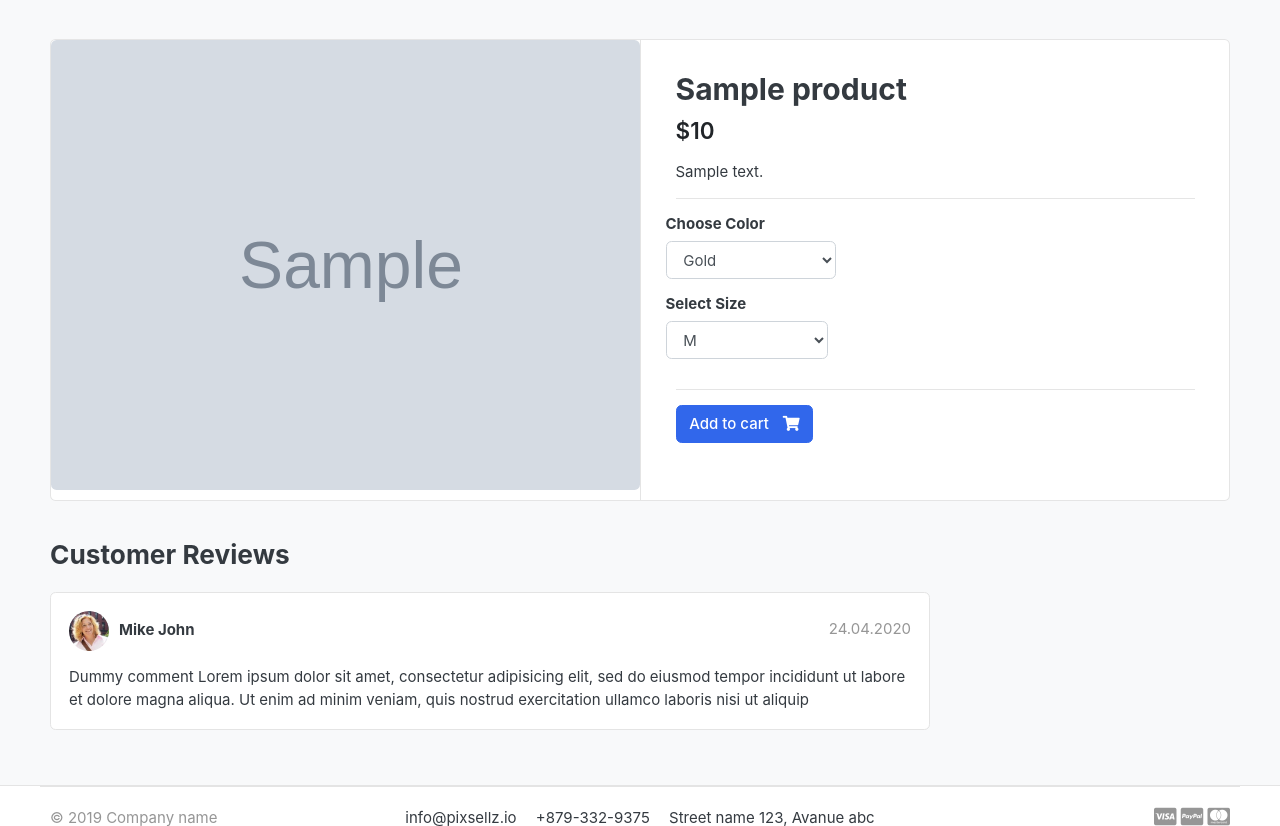
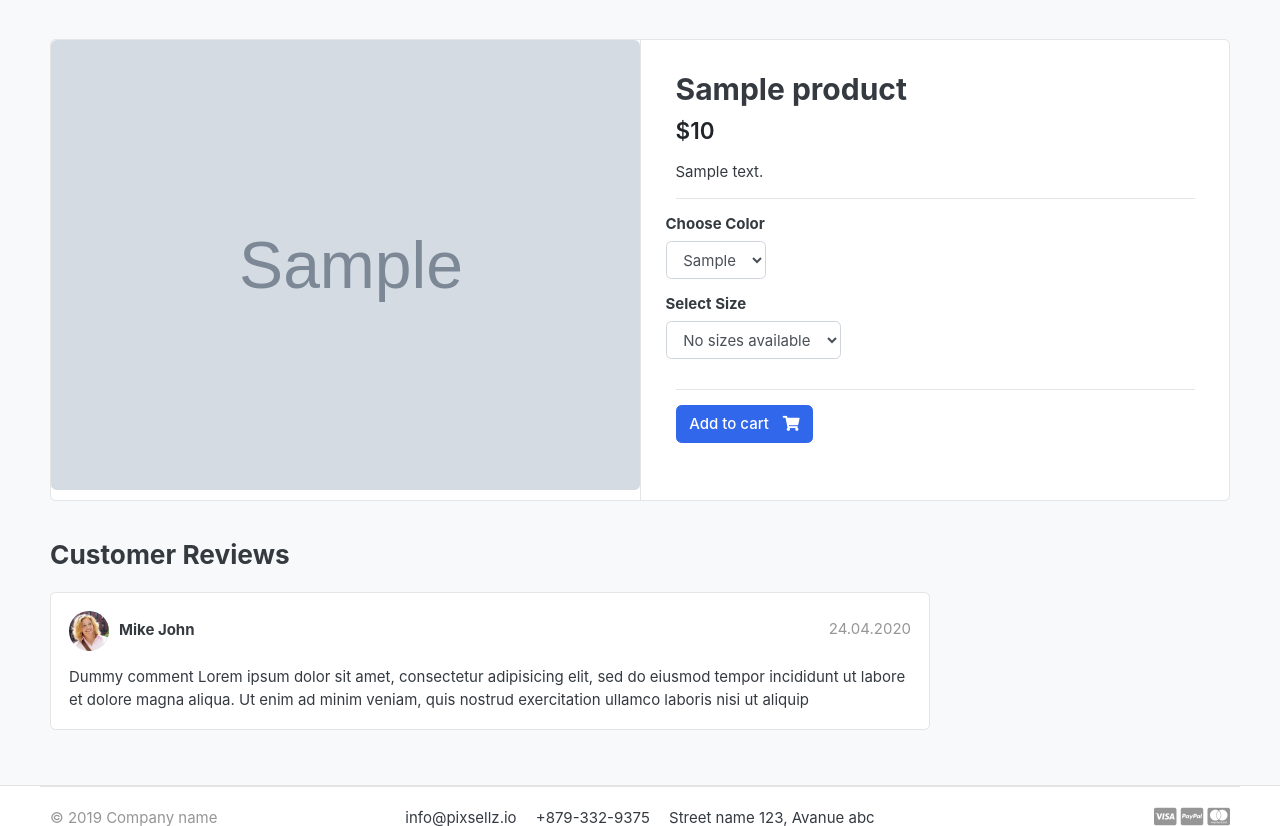
Before and after one commit to Kavi300717/Django-Ecommerce, a Django app: a page that uses templates/store/product_detail.html in a window 1280 px wide. Shown: the part 119-945 px from the top of the page. Run offline with Django 5.2, Linux system fonts and the light colour scheme; tables that the repository leaves empty hold one stand-in row (values such as "Sample post"); grey boxes marked "Sample" are stand-in pictures; some libraries are stand-ins or nearby versions; some web fonts are replaced.

Commit message:
Made some variation related solutions

```diff
--- a/carts/models.py
+++ b/carts/models.py
@@ -1,5 +1,5 @@
 from django.db import models
-from store.models import Product
+from store.models import Product, Variation
 
 # Create your models here.
 class Cart(models.Model):
@@ -11,6 +11,7 @@ class Cart(models.Model):
 
 class CartItem(models.Model):
     product  = models.ForeignKey(Product, on_delete=models.CASCADE)
+    varitions = models.ManyToManyField(Variation, blank=True)
     cart = models.ForeignKey(Cart, on_delete=models.CASCADE)
     quantity = models.IntegerField()
     size = models.CharField(max_length=50, null=True, blank=True)
--- a/carts/views.py
+++ b/carts/views.py
@@ -1,5 +1,5 @@
 from django.shortcuts import render, redirect
-from store.models import Product
+from store.models import Product, Variation
 from .models import Cart, CartItem
 from django.http import HttpResponse
 from django.core.exceptions import ObjectDoesNotExist
@@ -34,6 +34,7 @@ def add_cart(request, product_id):
         cart_item = CartItem.objects.get(product=product, cart=cart, size=size, color=color)
         cart_item.quantity += 1
         cart_item.save()
+        print(f"✓ Updated Cart: {product.product_name} | Color: {color or 'N/A'} | Size: {size or 'N/A'} | Quantity: {cart_item.quantity}")
     except CartItem.DoesNotExist:
         cart_item = CartItem.objects.create(
             product = product,
@@ -43,6 +44,7 @@ def add_cart(request, product_id):
             color = color,
         )
         cart_item.save()
+        print(f"✓ Added to Cart: {product.product_name} | Color: {color or 'N/A'} | Size: {size or 'N/A'} | Quantity: 1")
     return redirect('cart')
 
 def cart(request, total=0, quantity=0, cart_items=None):
--- a/store/views.py
+++ b/store/views.py
@@ -1,5 +1,5 @@
 from django.shortcuts import render, get_list_or_404, get_object_or_404
-from .models import Product
+from .models import Product, Variation
 from category.models import category
 from carts.models import CartItem
 from carts.views import _cart_id
@@ -40,6 +40,16 @@ def product_detail(request, category_slug, product_slug):
         single_product = Product.objects.get(category__slug=category_slug, slug=product_slug)
         # get the cart item for this product (if any) for the current session
         cart_item = CartItem.objects.filter(cart__cart_id=_cart_id(request), product=single_product).first()
+        # get all size and color variations for this product
+        product_variations = Variation.objects.filter(product=single_product, is_active=True)
+        print(f"Total variations for {single_product.product_name}: {product_variations.count()}")
+        print(f"All variations: {product_variations.values_list('variation_category', 'variation_value')}")
+
+        colors = product_variations.filter(variation_category='color').values_list('variation_value', flat=True).distinct()
+        sizes = product_variations.filter(variation_category='size').values_list('variation_value', flat=True).distinct()
+
+        print(f"Colors: {list(colors)}")
+        print(f"Sizes: {list(sizes)}")
     except Exception as e:
         raise e
 
@@ -47,6 +57,8 @@ def product_detail(request, category_slug, product_slug):
     context = {
         'single_product': single_product,
         'cart_item': cart_item,
+        'colors': colors,
+        'sizes': sizes,
     }
     return render(request, 'store/product_detail.html', context)
 
--- a/templates/store/product_detail.html
+++ b/templates/store/product_detail.html
@@ -30,15 +30,21 @@
 
 
 					<hr>
+	<form method="post" action="{% url 'add_cart' single_product.id %}">
+		{% csrf_token %}
 					<div class="row">
 						<div class="item-option-select">
 							<h6>Choose Color</h6>
 							<select class="form-control" name="color" id="color_select">
-								<option value="">-- Select Color --</option>
-								<option value="Silver">Silver</option>
-								<option value="Gray">Gray</option>
-								<option value="Gold" selected>Gold</option>
-								<option value="Black">Black</option>
+								{% for color in colors %}
+									{% if forloop.first %}
+										<option value="{{ color }}" selected>{{ color }}</option>
+									{% else %}
+										<option value="{{ color }}">{{ color }}</option>
+									{% endif %}
+								{% empty %}
+									<option value="">No colors available</option>
+								{% endfor %}
 							</select>
 						</div>
 					</div> <!-- row.// -->
@@ -46,11 +52,15 @@
 	<div class="item-option-select">
 		<h6>Select Size</h6>
 		<select class="form-control" name="size" id="size_select">
-			<option value="">-- Select Size --</option>
-			<option value="S">S</option>
-			<option value="M" selected>M</option>
-			<option value="L">L</option>
-			<option value="XL">XL</option>
+			{% for size in sizes %}
+				{% if forloop.first %}
+					<option value="{{ size }}" selected>{{ size }}</option>
+				{% else %}
+					<option value="{{ size }}">{{ size }}</option>
+				{% endif %}
+			{% empty %}
+				<option value="">No sizes available</option>
+			{% endfor %}
 		</select>
 	</div>
 </div> <!-- row.// -->
@@ -66,8 +76,6 @@
 			<a href="{% url 'cart' %}" class="btn btn-success ml-2"> View Cart </a>
 		</div>
 	{% else %}
-	<form method="post" action="{% url 'add_cart' single_product.id %}">
-		{% csrf_token %}
 		<button type="submit" class="btn  btn-primary"> <span class="text">Add to cart</span> <i class="fas fa-shopping-cart"></i>  </button>
 	</form>
 	{% endif %}
```
Also changed, not shown: carts/admin.py (+17 -2 lines), store/management/commands/add_variations.py (added, +44 -0 lines), carts/migrations/0003_cartitem_varitions.py (added), store/management/__init__.py (added), store/management/commands/__init__.py (added).
